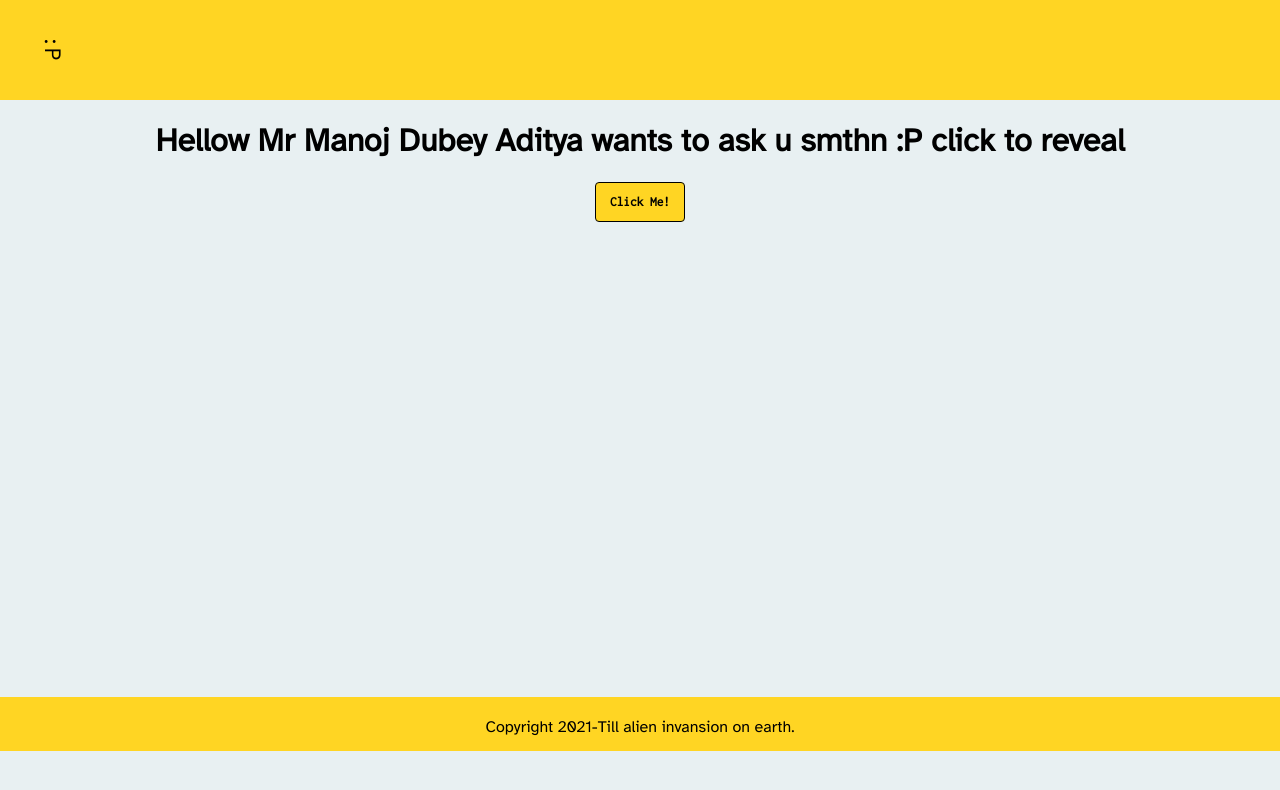
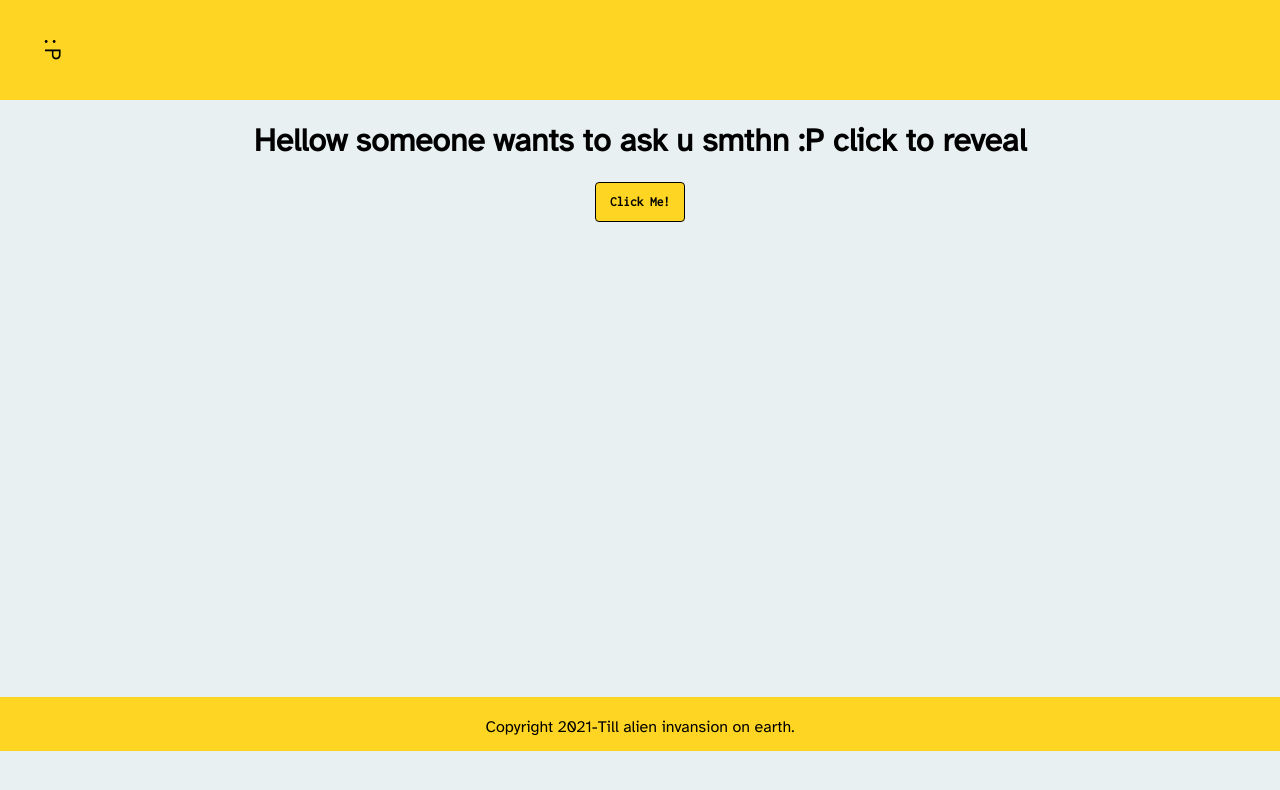
Before and after one commit to REGEX777/json_host, a plain HTML site: page index.html in a window 1280 px wide. Drawn offline with Linux system fonts and the light colour scheme.

Commit message:
Update index.html

```diff
--- a/index.html
+++ b/index.html
@@ -15,7 +15,7 @@
             </div>
         </div>
         <div class="header">
-            <h1 id="h1">Hellow Mr Manoj Dubey Aditya wants to ask u smthn :P click to reveal</h1>
+            <h1 id="h1">Hellow someone wants to ask u smthn :P click to reveal</h1>
             <p id="p"></p>
             <audio id="audio" src="sound.mp3"></audio>
             <button id="btn" onclick="insertData()">Click Me!</button>
```
